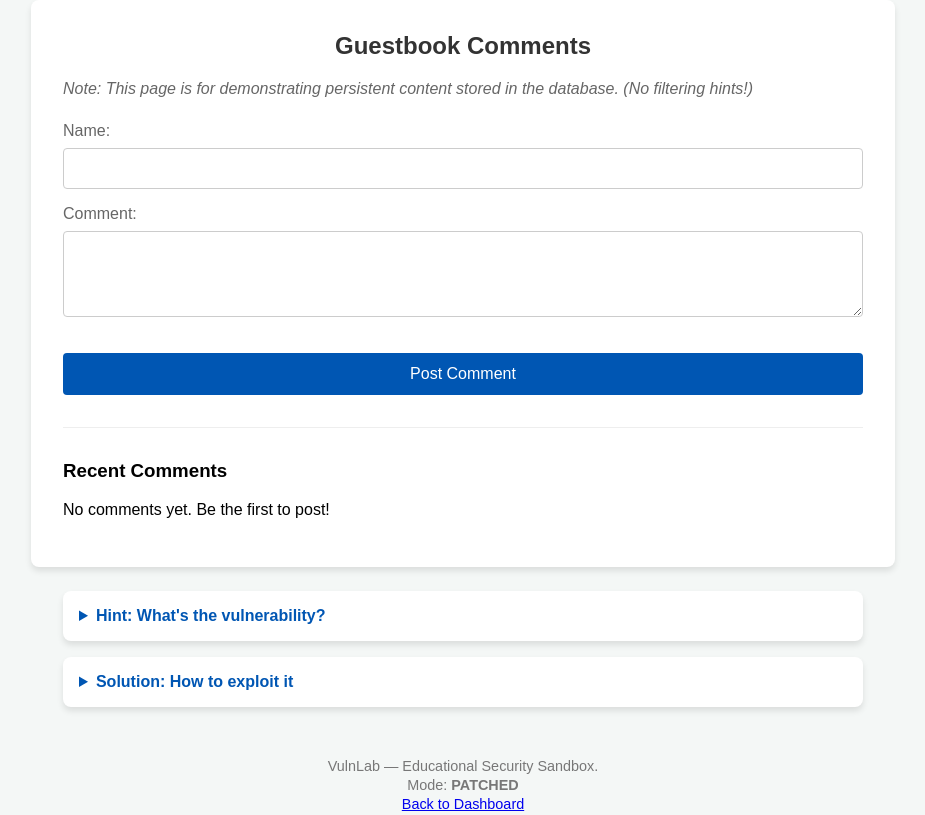
After one commit to Shaunak-Rahatekar/VulnLab, a Flask app: template templates/comments.html in a window 1280 px wide. The commit adds this page. Shown: the whole page, without its empty margins (177-1102 px from the left). Run offline with Flask 3, Linux system fonts and the light colour scheme; the template is opened without the code that fills it, so the values that code supplies are empty.

Commit message:
feat: Add frontend for Stored XSS guestbook page

```diff
--- a/static/style.css
+++ b/static/style.css
@@ -158,3 +158,34 @@ details code {
 .results-table tr:hover {
     background-color: #f1f1f1;
 }
+
+/* Guestbook Comments Styles */
+.comment-item {
+    background: #f9f9f9;
+    padding: 1rem;
+    border-radius: 8px;
+    margin-bottom: 1rem;
+    border-left: 4px solid #0056b3;
+}
+
+.comment-item h4 {
+    margin-top: 0;
+    margin-bottom: 0.5rem;
+    color: #333;
+}
+
+.comment-item p {
+    margin: 0;
+    color: #555;
+    word-break: break-word; /* Prevents long unbroken payloads from overflowing the card */
+}
+
+textarea {
+    width: 100%;
+    padding: 0.75rem;
+    border: 1px solid #ccc;
+    border-radius: 4px;
+    box-sizing: border-box;
+    font-family: inherit;
+    resize: vertical;
+}
--- /dev/null
+++ b/templates/comments.html
@@ -0,0 +1,93 @@
+<!DOCTYPE html>
+<html lang="en">
+<head>
+    <meta charset="UTF-8">
+    <meta name="viewport" content="width=device-width, initial-scale=1.0">
+    <title>Guestbook - VulnLab</title>
+    <link rel="stylesheet" href="{{ url_for('static', filename='style.css') }}">
+</head>
+<body>
+    <div class="card" style="max-width: 800px;">
+        <h2>Guestbook Comments</h2>
+
+        <p class="note" style="color: #666; font-style: italic; margin-bottom: 1.5rem;">
+            Note: This page is for demonstrating persistent content stored in the database. (No filtering hints!)
+        </p>
+
+        <!-- Flash messages -->
+        {% with messages = get_flashed_messages(with_categories=true) %}
+          {% if messages %}
+            <div class="flash-messages">
+              {% for category, message in messages %}
+                <div class="alert alert-{{ category }}">{{ message }}</div>
+              {% endfor %}
+            </div>
+          {% endif %}
+        {% endwith %}
+
+        <!-- Comment Form -->
+        <form action="/comments" method="POST">
+            <div class="form-group">
+                <label for="name">Name:</label>
+                <input type="text" id="name" name="name" required>
+            </div>
+            <div class="form-group">
+                <label for="comment">Comment:</label>
+                <textarea id="comment" name="comment" rows="4" required></textarea>
+            </div>
+            <button type="submit">Post Comment</button>
+        </form>
+
+        <hr style="margin: 2rem 0; border: 0; border-top: 1px solid #eee;">
+
+        <h3>Recent Comments</h3>
+        {% if comments %}
+            <div class="comments-list">
+                {% for c in comments %}
+                    <div class="comment-item">
+                        <h4>
+                            {% if vuln_mode %}
+                                <!-- The 'safe' filter disables Jinja2's auto-escaping, allowing Stored XSS -->
+                                {{ c.name | safe }}
+                            {% else %}
+                                <!-- Jinja2 auto-escapes by default, safely rendering characters like < and > -->
+                                {{ c.name }}
+                            {% endif %}
+                        </h4>
+                        <p>
+                            {% if vuln_mode %}
+                                {{ c.comment | safe }}
+                            {% else %}
+                                {{ c.comment }}
+                            {% endif %}
+                        </p>
+                    </div>
+                {% endfor %}
+            </div>
+        {% else %}
+            <p>No comments yet. Be the first to post!</p>
+        {% endif %}
+    </div>
+
+    <!-- Hint and Solution Toggles -->
+    <div class="info-panel" style="max-width: 800px;">
+        <details class="hint-box">
+            <summary>Hint: What's the vulnerability?</summary>
+            <p>This page accepts your input and stores it persistently in the backend database. What happens if you submit raw HTML or JavaScript tags instead of regular text? Consider how the browser treats that output when the page reloads.</p>
+        </details>
+
+        <details class="solution-box">
+            <summary>Solution: How to exploit it</summary>
+            <p><strong>Vulnerability:</strong> Stored Cross-Site Scripting (XSS)</p>
+            <p><strong>Payload (in Name or Comment):</strong> <code>&lt;script&gt;alert('XSS Execution!');&lt;/script&gt;</code></p>
+            <p>Because the application disables output encoding in vulnerable mode (bypassing the template engine's auto-escaping), the browser interprets your payload as executable JavaScript every time someone views the guestbook.</p>
+        </details>
+    </div>
+
+    <footer>
+        <p>VulnLab — Educational Security Sandbox.</p>
+        <p>Mode: <strong>{% if vuln_mode %}VULNERABLE{% else %}PATCHED{% endif %}</strong></p>
+        <p><a href="/dashboard">Back to Dashboard</a></p>
+    </footer>
+</body>
+</html>
```
